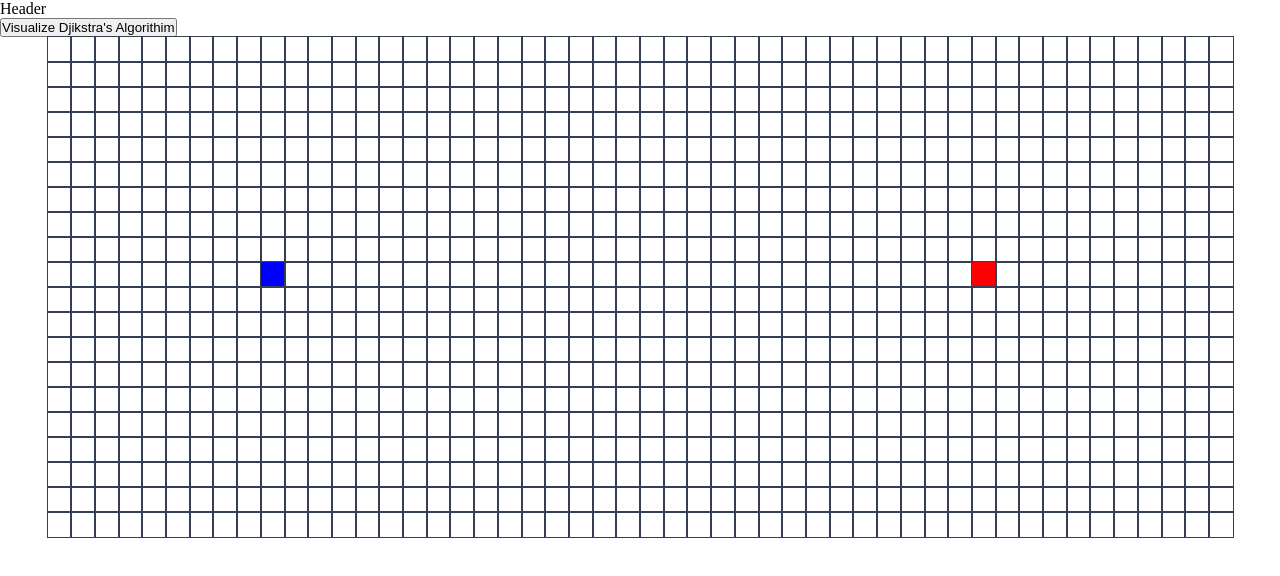
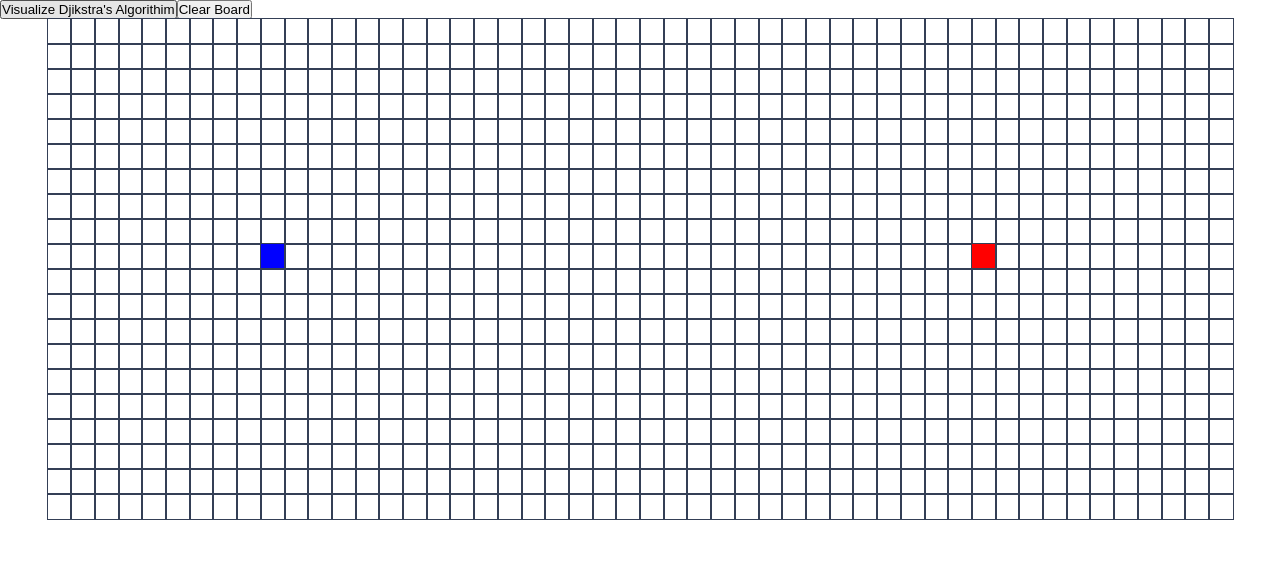
Before and after one commit to gitSuki/pathfinding-visualization, a Vue app: page / in a window 1280 px wide. Shown: the top 576 px of the page. Built offline with nearby package versions, Linux system fonts and the light colour scheme.

Commit message:
Add clear board functionality

```diff
--- a/src/App.vue
+++ b/src/App.vue
@@ -64,7 +64,7 @@ function animateShortestPath(shortestPath) {
   for (let i = 0; i < shortestPath.length; i++) {
     setTimeout(() => {
       shortestPath[i].isVisitedAnim = false;
-      shortestPath[i].isShortestPathAnim = true
+      shortestPath[i].isShortestPathAnim = true;
     }, 25 * i);
   }
 }
@@ -78,13 +78,29 @@ function findShortestPath(endNode) {
   }
   return shortestPath;
 }
+
+// navbar functions
+function clearBoard() {
+  for (let i = 0; i < grid.rows; i++) {
+    for (let j = 0; j < grid.cols; j++) {
+      grid.cells[i][j].isWall = false
+      grid.cells[i][j].isVisited = false
+      grid.cells[i][j].isVisitedAnim = false
+      grid.cells[i][j].isShortestPathAnim = false
+      grid.cells[i][j].previousNode = null
+      grid.cells[i][j].distance = Infinity
+    }
+  }
+}
 </script>
 
 <template>
-  <nav>Header</nav>
-  <button @click="runDjikstra(grid.cells)">
-    Visualize Djikstra's Algorithim
-  </button>
+  <nav>
+    <button @click="runDjikstra(grid.cells)">
+      Visualize Djikstra's Algorithim
+    </button>
+    <button @click="clearBoard">Clear Board</button>
+  </nav>
   <main>
     <div class="row" v-for="i in grid.rows">
       <!-- v-for is 1-indexed -->
```
